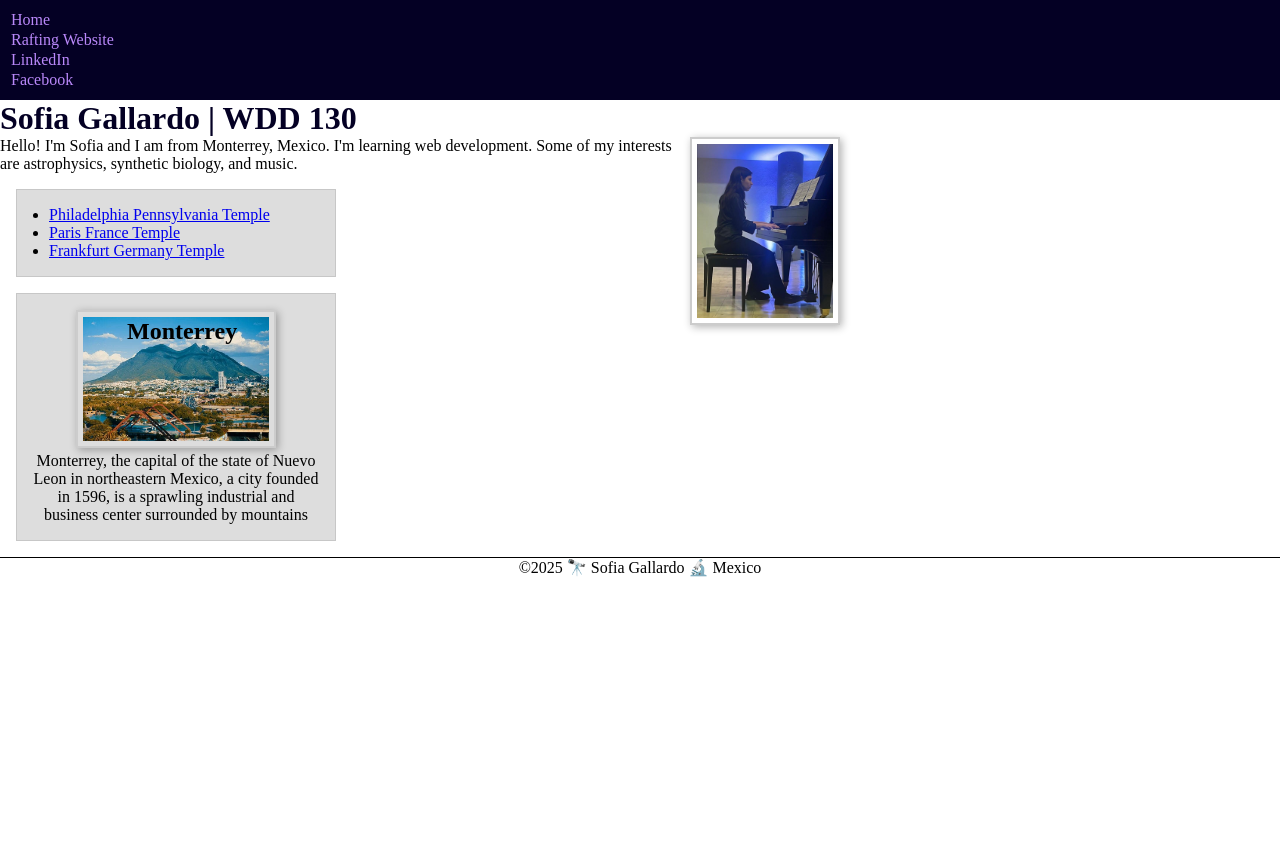
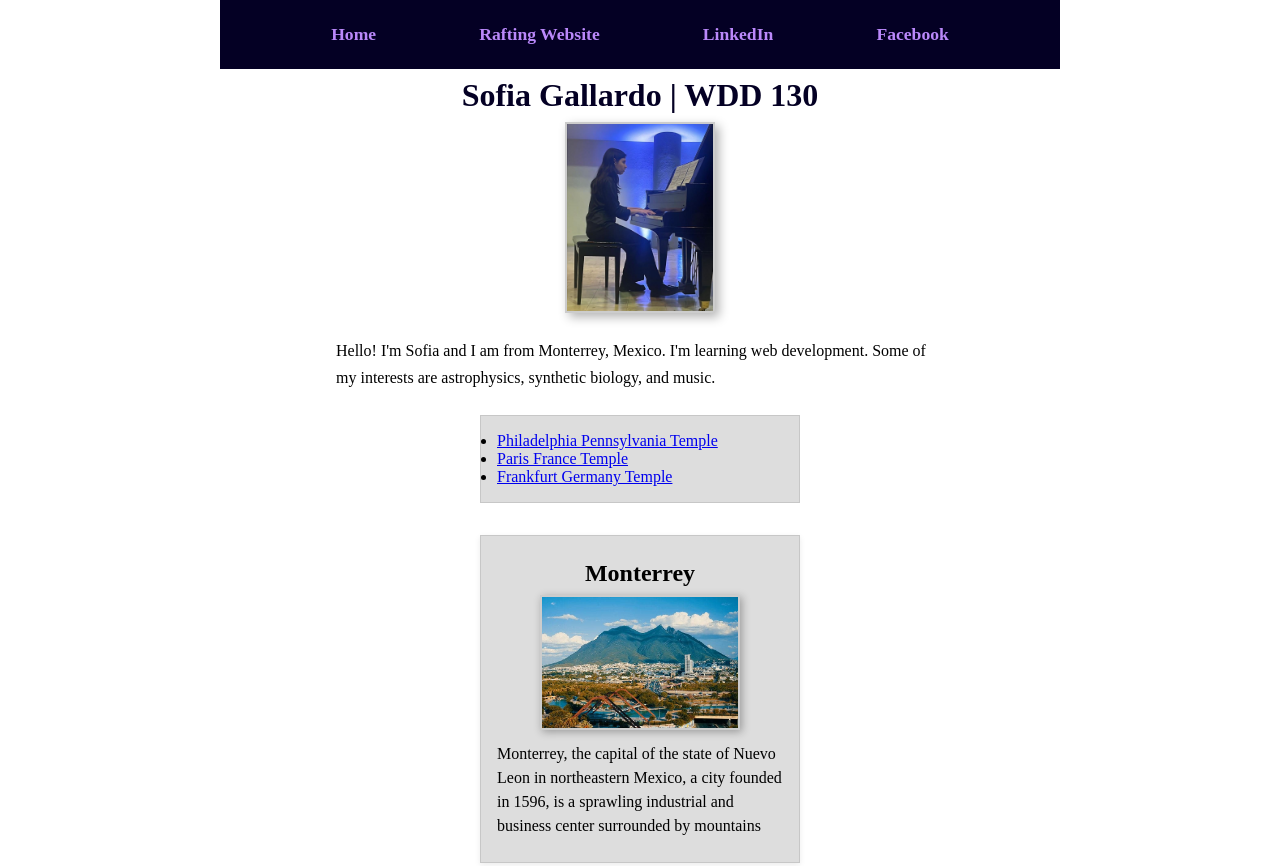
Before and after one commit to saganwashere/wdd130, a plain HTML site: page index.html in a window 1280 px wide. Shown: the top 866 px of the page. Before the commit the page ends 800 px from the top, so only its background shows below. Drawn offline with Linux system fonts and the light colour scheme.

Commit message:
style: improve CSS structure and formatting for cleaner layout

```diff
--- a/styles/styles.css
+++ b/styles/styles.css
@@ -5,85 +5,124 @@
 }
 
 
-main{
-    max-width: 840px;
+header, .grid, footer {
+  max-width: 840px;
+  margin: 0 auto;
 }
 
-aside{
-    width: 20rem;
-    margin: 1rem;
-    border: 1px solid rgb(0, 0, 0, 0.2);
-    padding: 1rem;
-    background-color: #eee;
-    color: #333;
-    text-align: center;
-    position: relative;
+
+nav {
+  background-color: #040024;
+  padding: 1rem;
+  display: flex;
+  justify-content: space-evenly;
+  align-items: center;
+}
+nav a {
+  color: #ba88fa;
+  padding: 0.5rem;
+  text-decoration: none;
+  font-size: 1.1rem;
+  font-weight: 700;
 }
 
-aside img{
-    width: 200px;
-    height: auto;
+
+.grid {
+  display: flex;
+  flex-direction: column;
+  align-items: center;
+  gap: 1.5rem;
+  padding: 1rem 0;
 }
 
-aside h2 {
-  position: absolute;
-  top: 24px;
-  left: 110px;
+
+main {
+  width: 100%;
+  max-width: 640px;
+  margin: 0 auto;
+  display: flex;
+  flex-direction: column;
+  align-items: center;
+  text-align: left;
+  padding: 0 1rem;
 }
 
-nav{
-background-color: #040024;
-padding: 10px 10px;
+
+main img {
+  width: 150px;
+  max-width: 90%;
+  display: block;
+  margin: 0 auto 1rem auto;
+  border: 2px solid #ccc;
+  box-shadow: 4px 4px 10px rgba(0, 0, 0, 0.3);
 }
 
-nav a{
-color:#ba88fa;
-padding: 1px 1px;
-display: block;
-text-decoration: none;
+
+h1 {
+  color: #040024;
+  font-size: 2em;
+  margin: 0.5rem 0;
+}
+main h2 {
+  text-align: center;
+  margin: 1rem 0 0.5rem 0;
 }
 
-main img{
-    width: 150px;
-    height: auto;
-    float: right;
+
+aside {
+  width: 320px;
+  max-width: 95%;
+  margin: 0 auto;
+  border: 1px solid rgba(0,0,0,0.15);
+  padding: 1rem;
+  background-color: #eee;
+  color: #333;
+  text-align: center;
+  box-shadow: 0 2px 6px rgba(0,0,0,0.08);
 }
 
-h1{
-color:#040024;
-font-size: 2em;
+
+aside img {
+  width: 200px;
+  max-width: 80%;
+  height: auto;
+  display: block;
+  margin: 0 auto 0.75rem auto;
+  border: 2px solid #ccc;
+  box-shadow: 2px 2px 8px rgba(0, 0, 0, 0.3);
 }
 
-img{
-    width: 200px;
-    height: auto;
-    border: 2px solid #ccc;
-    padding: 5px;
-    box-shadow: 2px 2px 8px rgba(0, 0, 0, 0.3);
+
+aside h2 {
+  margin: 0.5rem 0;
+  text-align: center;
+}
+aside p {
+  margin-top: 0.5rem;
+  line-height: 1.5;
+  text-align: left;
 }
 
-p { padding: 0; }
+
+p {
+  margin: 0.5rem 0;
+  line-height: 1.7;
+}
 
 
 footer {
-    margin-top: 15px;
-    border-top: 1px solid #000;
-    text-align: center;
+  margin-top: 15px;
+  border-top: 1px solid #000;
+  text-align: center;
+  padding: 1rem 0;
 }
 
 
-/* Class Selectors */
-
 .box {
-  margin: 1rem;
-  border: 1px solid rgb(0 0 0 / 10%);
+  margin: 1rem auto;
+  border: 1px solid rgba(0,0,0,0.10);
   padding: 1rem;
   width: 20rem;
   background-color: #ddd;
   color: #000;
 }
-
-.indent{
-    padding-left: 2rem;
-
-}
```
Also changed, not shown: index.html (+1 -1 lines).
